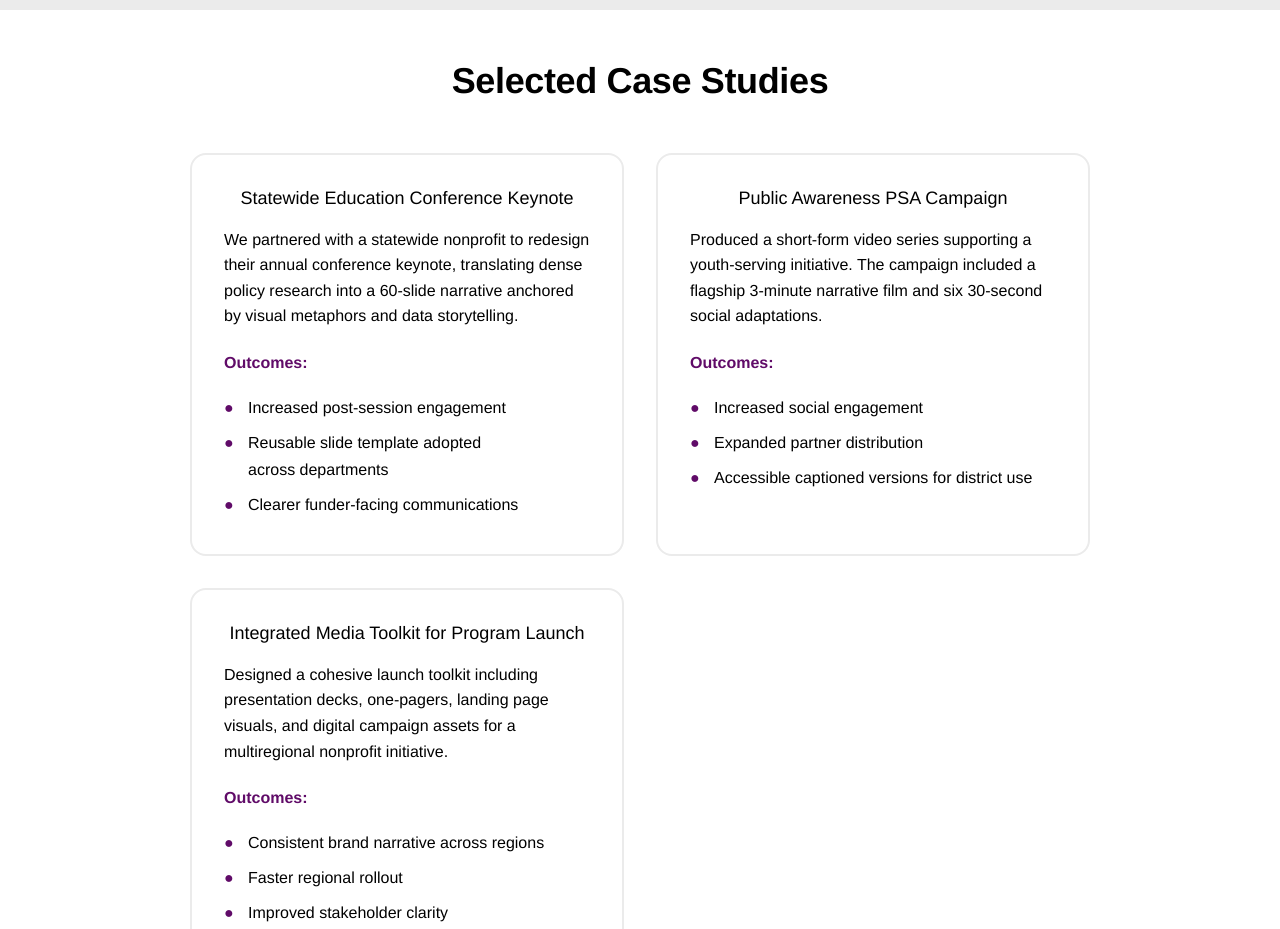
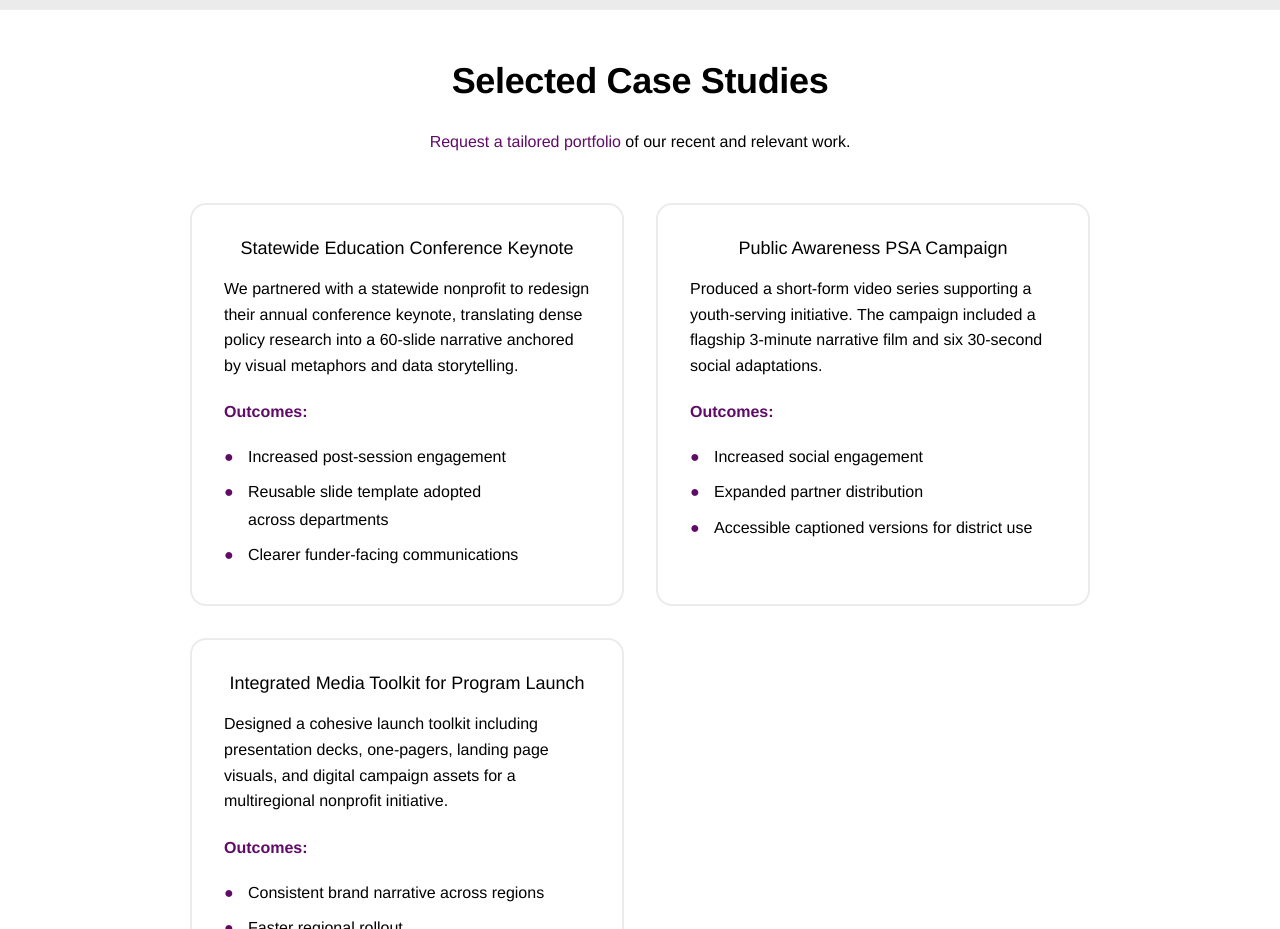
Before and after one commit to IntegralEd/integralmediadesign, a website: page src/index.html in a window 1280 px wide. Shown: the part 3000-3929 px from the top of the page. Drawn offline with Linux system fonts and the light colour scheme.

Commit message:
Add portfolio CTA subtitle under Selected Case Studies heading
Co-Authored-By: Claude Sonnet 4.6 <noreply@anthropic.com>

```diff
--- a/src/index.html
+++ b/src/index.html
@@ -179,6 +179,7 @@
     <div class="container">
       <div class="service-content">
         <h2 class="text-center">Selected Case Studies</h2>
+        <p class="text-center"><a href="https://integralmediadesign.com/request-demo">Request a tailored portfolio</a> of our recent and relevant work.</p>
 
         <div class="service-cards">
           <!-- Case Study 1 -->
```
